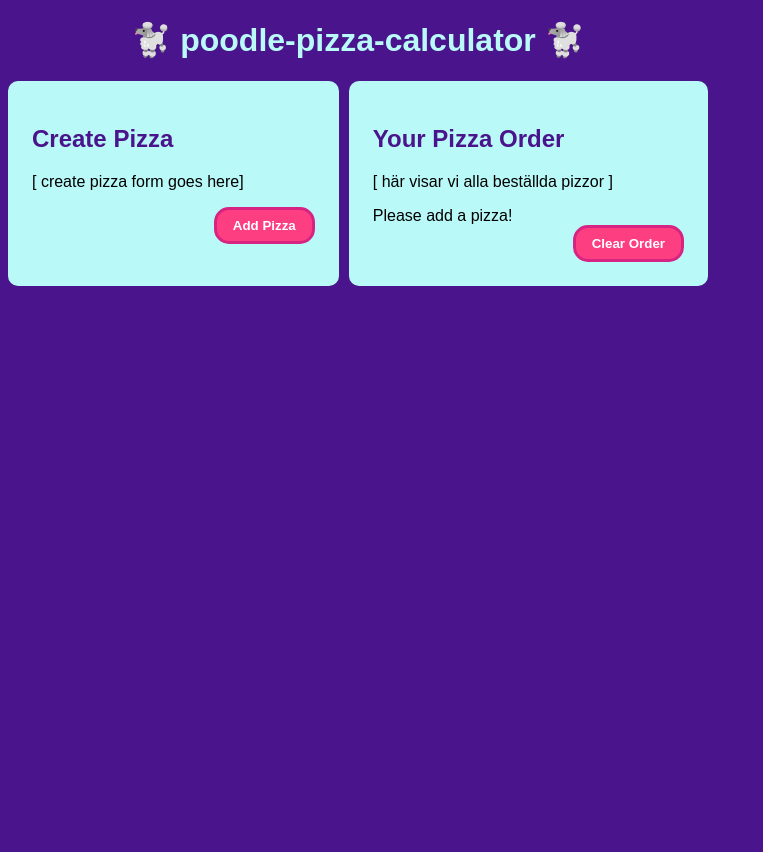
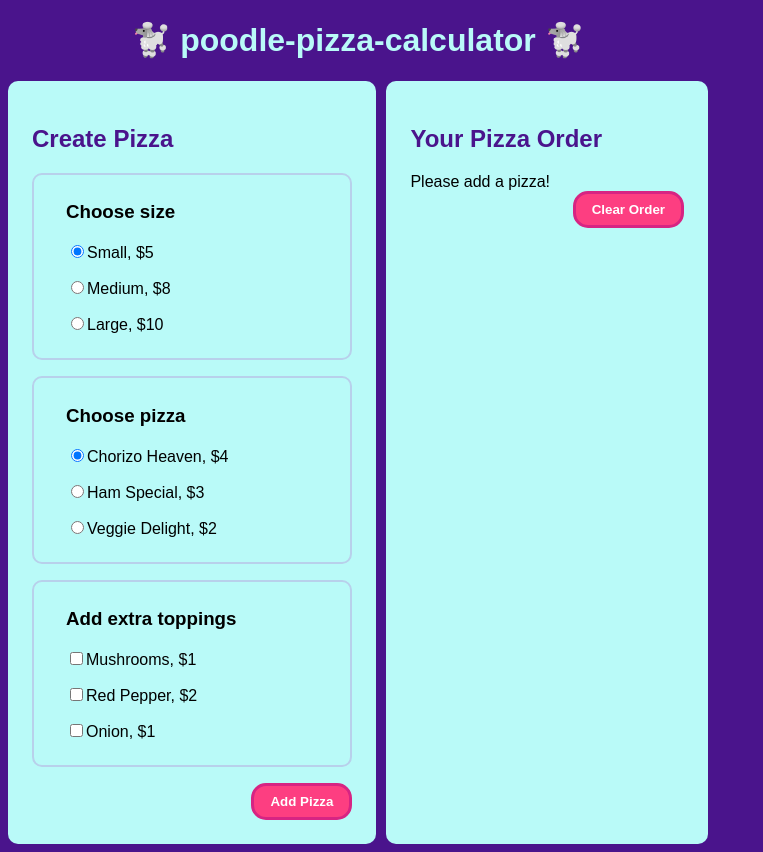
Before and after one commit to niklas-mardby/poodle-pizza-calculator, a React (Vite) app: page / in a window 1280 px wide. Shown: the whole page, without its empty margins (0-763 px from the left). Before the commit the page ends 800 px from the top, so only its background shows below. Built offline with nearby package versions, Linux system fonts and the light colour scheme.

Commit message:
Way too big commit!

```diff
--- a/src/components/CreatePizza/CreatePizza.scss
+++ b/src/components/CreatePizza/CreatePizza.scss
@@ -7,3 +7,10 @@
 	border-radius: 10px;
 	flex-grow: 1;
 }
+
+.MenuBox {
+	padding: 0.5rem 2rem;
+	border-radius: 10px;
+	border: 2px solid $columbia-blue;
+	margin: 1rem 0;
+}
--- a/src/components/CreatePizza/CreatePizza.tsx
+++ b/src/components/CreatePizza/CreatePizza.tsx
@@ -1,14 +1,92 @@
+import { useContext, useState } from "react";
+import { Action, Pizza, PizzaProperty } from "../../types/types";
+import { loadSizes, loadToppings, loadPizzaMenu } from "../../utils/loadData";
 import Button from "../Button/Button";
 import "./CreatePizza.scss";
+import { GlobalStateContext } from "../../state/GlobalStateContext";
 
 const CreatePizza = () => {
+	const { dispatch } = useContext(GlobalStateContext);
+
+	const pizzaMenu = loadPizzaMenu();
+	const toppingsMenu = loadToppings();
+	const sizesMenu = loadSizes();
+
+	const [chosenPizza, setPizza] = useState(pizzaMenu[0]);
+	const [chosenSize, setSize] = useState(sizesMenu[0]);
+	const [chosenToppings, setToppings] = useState([] as PizzaProperty[]);
+
+	const addTopping = (t: PizzaProperty) => {
+		setToppings([...chosenToppings, t]);
+	};
+	const removeTopping = (t: PizzaProperty) => {
+		setToppings(chosenToppings.filter((topping) => t.name !== topping.name));
+	};
+
 	return (
 		<section className="CreatePizza">
 			<h2>Create Pizza</h2>
-			<p>[ create pizza form goes here]</p>
+
+			<div className="MenuBox">
+				<h3>Choose size</h3>
+				{sizesMenu &&
+					sizesMenu.map((s) => {
+						return (
+							<RadioButton
+								key={`sm-${s.name}`}
+								name={s.name}
+								cost={s.cost}
+								group="sizesMenu"
+								setOption={setSize}
+								chosenOption={chosenSize}
+							/>
+						);
+					})}
+			</div>
+
+			<div className="MenuBox">
+				<h3>Choose pizza</h3>
+				{pizzaMenu &&
+					pizzaMenu.map((p) => {
+						return (
+							<RadioButton
+								key={`pm-${p.name}`}
+								name={p.name}
+								cost={p.cost}
+								group="pizzaMenu"
+								setOption={setPizza}
+								chosenOption={chosenPizza}
+							/>
+						);
+					})}
+			</div>
+
+			<div className="MenuBox">
+				<h3>Add extra toppings</h3>
+				{toppingsMenu &&
+					toppingsMenu.map((t) => {
+						return (
+							<CheckBox
+								name={t.name}
+								cost={t.cost}
+								key={`t-${t.name}`}
+								addTopping={addTopping}
+								removeTopping={removeTopping}
+							/>
+						);
+					})}
+			</div>
 			<Button
 				handleClick={() => {
-					console.log("hit?");
+					dispatch({
+						type: "ADD_PIZZA",
+						payload: {
+							pizzaMenuOption: chosenPizza,
+							size: chosenSize,
+							extraToppings: chosenToppings,
+						} as Pizza,
+					} as Action);
+					console.log("add?", chosenPizza, chosenSize, chosenToppings);
 				}}
 			>
 				Add Pizza
@@ -18,3 +96,71 @@ const CreatePizza = () => {
 };
 
 export default CreatePizza;
+
+type RadioButtonProp = {
+	name: string;
+	cost: number;
+	group: string;
+	setOption: (p: PizzaProperty) => void;
+	chosenOption: PizzaProperty;
+};
+
+const RadioButton = ({
+	name,
+	cost,
+	group,
+	setOption,
+	chosenOption,
+}: RadioButtonProp) => {
+	const handleChange = () => {
+		setOption({ name, cost } as PizzaProperty);
+	};
+
+	return (
+		<p className="RadioButton">
+			<input
+				type="radio"
+				name={group}
+				id={name}
+				value={name}
+				checked={chosenOption.name === name}
+				onChange={handleChange}
+			/>
+			<label htmlFor={name}>
+				{name}, ${cost}
+			</label>
+		</p>
+	);
+};
+
+type CheckBoxProp = {
+	name: string;
+	cost: number;
+	addTopping: (p: PizzaProperty) => void;
+	removeTopping: (p: PizzaProperty) => void;
+};
+
+const CheckBox = ({ name, cost, addTopping, removeTopping }: CheckBoxProp) => {
+	const [isChecked, setChecked] = useState(false);
+
+	const handleChange = () => {
+		if (isChecked) removeTopping({ name, cost } as PizzaProperty);
+		else addTopping({ name, cost } as PizzaProperty);
+
+		setChecked(!isChecked);
+	};
+
+	return (
+		<p className="CheckBox">
+			<input
+				id={name}
+				type="checkbox"
+				checked={isChecked}
+				onChange={handleChange}
+			/>
+			<label htmlFor={name}>
+				{name}, ${cost}
+			</label>
+		</p>
+	);
+};
--- a/src/components/PizzaOrder/PizzaOrder.scss
+++ b/src/components/PizzaOrder/PizzaOrder.scss
@@ -7,3 +7,10 @@
 	border-radius: 10px;
 	flex-grow: 1;
 }
+
+.PizzaCard {
+	padding: 0.5rem 2rem;
+	border-radius: 10px;
+	border: 2px solid $columbia-blue;
+	margin: 1rem 0;
+}
--- a/src/components/PizzaOrder/PizzaOrder.tsx
+++ b/src/components/PizzaOrder/PizzaOrder.tsx
@@ -2,22 +2,31 @@ import { useContext } from "react";
 import Button from "../Button/Button";
 import "./PizzaOrder.scss";
 import { GlobalStateContext } from "../../state/GlobalStateContext";
+import { Action, Pizza } from "../../types/types";
 
 const PizzaOrder = () => {
-	const { state } = useContext(GlobalStateContext);
+	const { state, dispatch } = useContext(GlobalStateContext);
 
 	return (
 		<section className="PizzaOrder">
 			<h2>Your Pizza Order</h2>
-			<p>[ här visar vi alla beställda pizzor ]</p>
 			{state.pizzaOrder.length > 0 ? (
-				<div>alla pizzor</div>
+				<div>
+					{state.pizzaOrder.map((pizza, index) => {
+						return (
+							<PizzaCard
+								key={index + "-" + pizza.pizzaMenuOption.name}
+								pizza={pizza}
+							/>
+						);
+					})}
+				</div>
 			) : (
 				<div>Please add a pizza!</div>
 			)}
 			<Button
 				handleClick={() => {
-					console.log("hit?");
+					dispatch({ type: "CLEAR_ORDER" } as Action);
 				}}
 			>
 				Clear Order
@@ -27,3 +36,10 @@ const PizzaOrder = () => {
 };
 
 export default PizzaOrder;
+
+type PizzaCardProp = {
+	pizza: Pizza;
+};
+const PizzaCard = ({ pizza }: PizzaCardProp) => {
+	return <div className="PizzaCard">{pizza.pizzaMenuOption.name}</div>;
+};
--- a/src/data/data.json
+++ b/src/data/data.json
@@ -4,7 +4,7 @@
 		{ "name": "Ham Special", "cost": 3 },
 		{ "name": "Veggie Delight", "cost": 2 }
 	],
-	"extra-toppings": [
+	"extra_toppings": [
 		{ "name": "Mushrooms", "cost": 1 },
 		{ "name": "Red Pepper", "cost": 2 },
 		{ "name": "Onion", "cost": 1 }
--- a/src/state/GlobalStateContext.tsx
+++ b/src/state/GlobalStateContext.tsx
@@ -1,5 +1,5 @@
 import { createContext } from "react";
-import { Action, GlobalState, Pizza } from "../types/GlobalState";
+import { Action, GlobalState, Pizza } from "../types/types";
 
 /* const testPizza: Pizza = {
 	pizzaMenuOption: { name: "Test Pizza", cost: 5 },
--- a/src/state/reducer.ts
+++ b/src/state/reducer.ts
@@ -1,10 +1,10 @@
-import { Action, GlobalState } from "../types/GlobalState";
+import { Action, GlobalState } from "../types/types";
 import { initialState } from "./GlobalStateContext";
 
 const reducer = (state: GlobalState, action: Action): GlobalState => {
 	switch (action.type) {
 		case "ADD_PIZZA":
-			return state;
+			return { pizzaOrder: [...state.pizzaOrder, action.payload] };
 		case "REMOVE_PIZZA":
 			return state;
 		case "UPDATE_PIZZA":
--- /dev/null
+++ b/src/utils/loadData.ts
@@ -0,0 +1,25 @@
+import data from "../data/data.json";
+import { PizzaProperty } from "../types/types";
+
+// export const createPizza = (): Pizza => {};
+
+export const loadPizzaMenu = (): PizzaProperty[] => {
+	const pizzas: PizzaProperty[] = data.pizza_menu.map((p) => {
+		return { name: p.name, cost: p.cost } as PizzaProperty;
+	});
+	return pizzas;
+};
+
+export const loadToppings = (): PizzaProperty[] => {
+	const toppings: PizzaProperty[] = data.extra_toppings.map((t) => {
+		return { name: t.name, cost: t.cost } as PizzaProperty;
+	});
+	return toppings;
+};
+
+export const loadSizes = (): PizzaProperty[] => {
+	const sizes: PizzaProperty[] = data.sizes.map((s) => {
+		return { name: s.name, cost: s.cost } as PizzaProperty;
+	});
+	return sizes;
+};
```
Also changed, not shown: src/types/types.tsx (renamed from src/types/GlobalState.tsx, +4 -4 lines).
